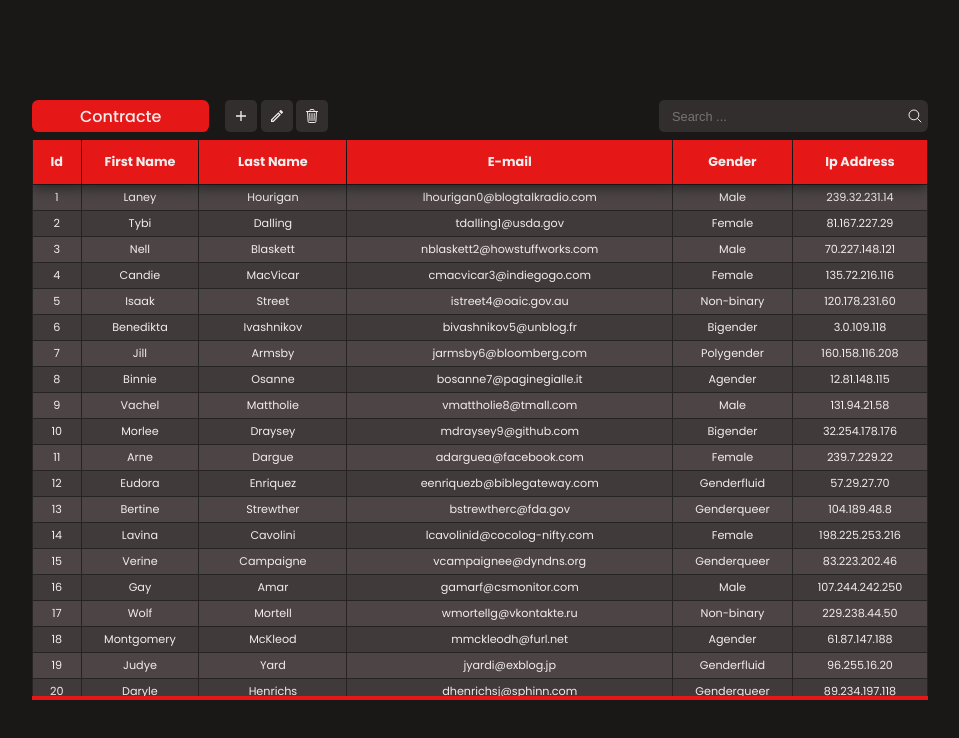
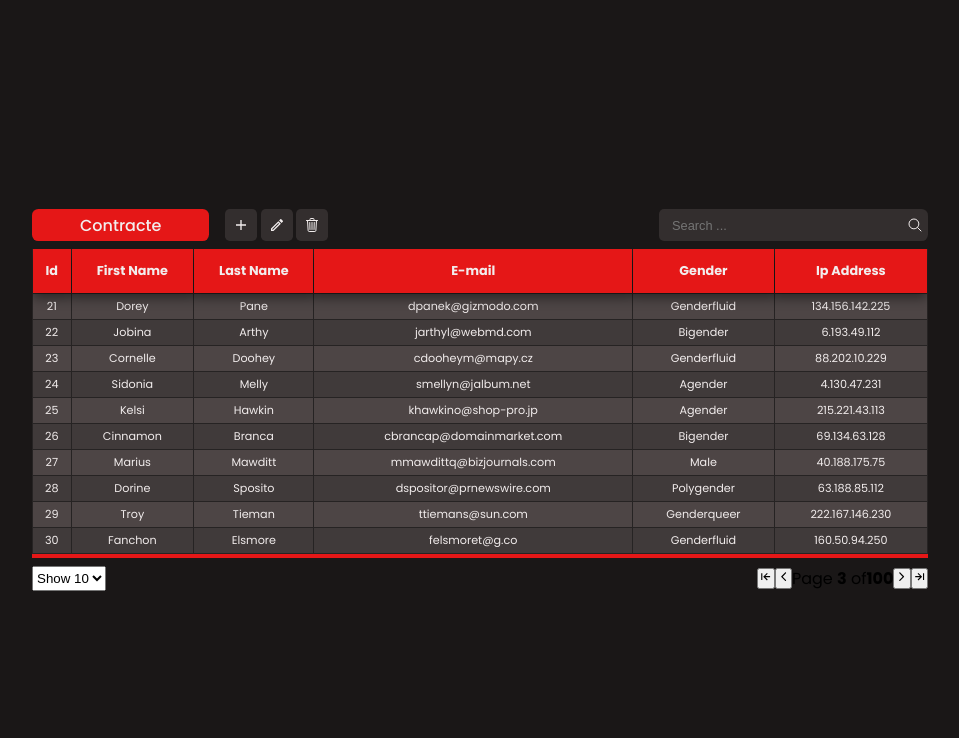
Before and after one commit to GoiaIulian/table-playground, a React (Create React App) app: page / in a window 1280 px wide. Shown: the top 738 px of the page, without its empty margins (160-1119 px from the left). Built offline with nearby package versions, Linux system fonts and the light colour scheme.

Commit message:
Added pagination

```diff
--- a/src/App.js
+++ b/src/App.js
@@ -2,9 +2,6 @@ import { useMemo } from 'react';
 import { Columns } from './data/columns';
 import Grid from './components/Grid.js';
 import MOCK_DATA from './data/MOCK_DATA.json';
-import { IoMdAdd } from 'react-icons/io';
-import { IoTrashOutline, IoSearchOutline } from 'react-icons/io5';
-import { MdOutlineEdit } from 'react-icons/md';
 
 function App() {
     const columns = useMemo(() => Columns, []);
@@ -13,35 +10,7 @@ function App() {
     return (
         <div className='main-container'>
             <div className='component-container'>
-                <div className='top-bar'>
-                    <div className='left-element'>
-                        <div className='tab-title'>Contracte</div>
-                        <div className='top-button-container'>
-                            <button className='crud-button'>
-                                <IoMdAdd></IoMdAdd>
-                            </button>
-                            <button className='crud-button'>
-                                <MdOutlineEdit></MdOutlineEdit>
-                            </button>
-                            <button className='crud-button'>
-                                <IoTrashOutline></IoTrashOutline>
-                            </button>
-                        </div>
-                    </div>
-                    <div className='right-element'>
-                        <input
-                            type='text'
-                            className='search-field'
-                            placeholder='Search ...'
-                        />
-                        <button className='search-button'>
-                            <IoSearchOutline></IoSearchOutline>
-                        </button>
-                    </div>
-                </div>
-                <div className='grid-container'>
-                    <Grid columns={columns} data={data}></Grid>
-                </div>
+                <Grid columns={columns} data={data}></Grid>
             </div>
         </div>
     );
--- a/src/components/Grid.js
+++ b/src/components/Grid.js
@@ -1,14 +1,64 @@
 import React from 'react';
-import { useTable } from 'react-table';
+import { useTable, usePagination } from 'react-table';
+import { IoMdAdd, IoIosArrowBack, IoIosArrowForward } from 'react-icons/io';
+import { IoTrashOutline, IoSearchOutline } from 'react-icons/io5';
+import { MdOutlineEdit } from 'react-icons/md';
+import { BiArrowToLeft, BiArrowToRight } from 'react-icons/bi';
 
 const Grid = ({ columns, data }) => {
-    const { getTableProps, getTableBodyProps, headerGroups, rows, prepareRow } =
-        useTable({
+    const {
+        getTableProps,
+        getTableBodyProps,
+        headerGroups,
+        prepareRow,
+        page,
+        canPreviousPage,
+        canNextPage,
+        pageOptions,
+        pageCount,
+        gotoPage,
+        nextPage,
+        previousPage,
+        setPageSize,
+        state: { pageIndex, pageSize },
+    } = useTable(
+        {
             columns,
             data,
-        });
+            initialState: { pageIndex: 2 },
+        },
+        usePagination
+    );
 
     return (
+        <>
+            <div className='top-bar'>
+                <div className='left-element'>
+                    <div className='tab-title'>Contracte</div>
+                    <div className='top-button-container'>
+                        <button className='crud-button'>
+                            <IoMdAdd></IoMdAdd>
+                        </button>
+                        <button className='crud-button'>
+                            <MdOutlineEdit></MdOutlineEdit>
+                        </button>
+                        <button className='crud-button'>
+                            <IoTrashOutline></IoTrashOutline>
+                        </button>
+                    </div>
+                </div>
+                <div className='right-element'>
+                    <input
+                        type='text'
+                        className='search-field'
+                        placeholder='Search ...'
+                    />
+                    <button className='search-button'>
+                        <IoSearchOutline></IoSearchOutline>
+                    </button>
+                </div>
+            </div>
+            <div className='grid-container'>
                 <table {...getTableProps()}>
                     <thead>
                         {headerGroups.map((headerGroup) => (
@@ -22,7 +72,7 @@ const Grid = ({ columns, data }) => {
                         ))}
                     </thead>
                     <tbody {...getTableBodyProps()}>
-                {rows.map((row, i) => {
+                        {page.map((row, i) => {
                             prepareRow(row);
                             return (
                                 <tr {...row.getRowProps()}>
@@ -38,6 +88,55 @@ const Grid = ({ columns, data }) => {
                         })}
                     </tbody>
                 </table>
+            </div>
+            <div className='bottom-bar'>
+                <select
+                    value={pageSize}
+                    onChange={(e) => {
+                        setPageSize(Number(e.target.value));
+                    }}>
+                    {[10, 20, 30].map((pageSize) => (
+                        <option key={pageSize} value={pageSize}>
+                            Show {pageSize}
+                        </option>
+                    ))}
+                </select>
+                <div className='pagination-right'>
+                    <button
+                        className='navigation-button'
+                        onClick={() => gotoPage(0)}
+                        disabled={!canPreviousPage}>
+                        {' '}
+                        <BiArrowToLeft />{' '}
+                    </button>
+                    <button
+                        className='navigation-button'
+                        onClick={() => previousPage()}
+                        disabled={!canPreviousPage}>
+                        {' '}
+                        <IoIosArrowBack />{' '}
+                    </button>
+                    <span className='current-page'>
+                        Page <strong>{pageIndex + 1}</strong> of
+                        <strong>{pageOptions.length}</strong>
+                    </span>
+                    <button
+                        className='navigation-button'
+                        onClick={() => nextPage()}
+                        disabled={!canNextPage}>
+                        {' '}
+                        <IoIosArrowForward />{' '}
+                    </button>
+                    <button
+                        className='navigation-button'
+                        onClick={() => gotoPage(pageCount - 1)}
+                        disabled={!canNextPage}>
+                        {' '}
+                        <BiArrowToRight />{' '}
+                    </button>
+                </div>
+            </div>
+        </>
     );
 };
 
--- a/src/styles/components/_tab.scss
+++ b/src/styles/components/_tab.scss
@@ -137,5 +137,13 @@
 
             border-bottom: .3em solid var(--color-primary);
         }
+
+        .bottom-bar {
+            display: flex;
+            flex-direction: row;
+            justify-content: space-between;
+
+            width: 100%;
+        }
     }
 }
--- a/src/styles/index.css
+++ b/src/styles/index.css
@@ -211,5 +211,11 @@ table th {
   overflow: auto;
   border-bottom: 0.3em solid var(--color-primary);
 }
+.main-container .component-container .bottom-bar {
+  display: flex;
+  flex-direction: row;
+  justify-content: space-between;
+  width: 100%;
+}
 
 /*# sourceMappingURL=index.css.map */
```
Also changed, not shown: 1 other file (tests, documents, lock files or other folders). Lines whose indentation alone changed are shown as unchanged.
